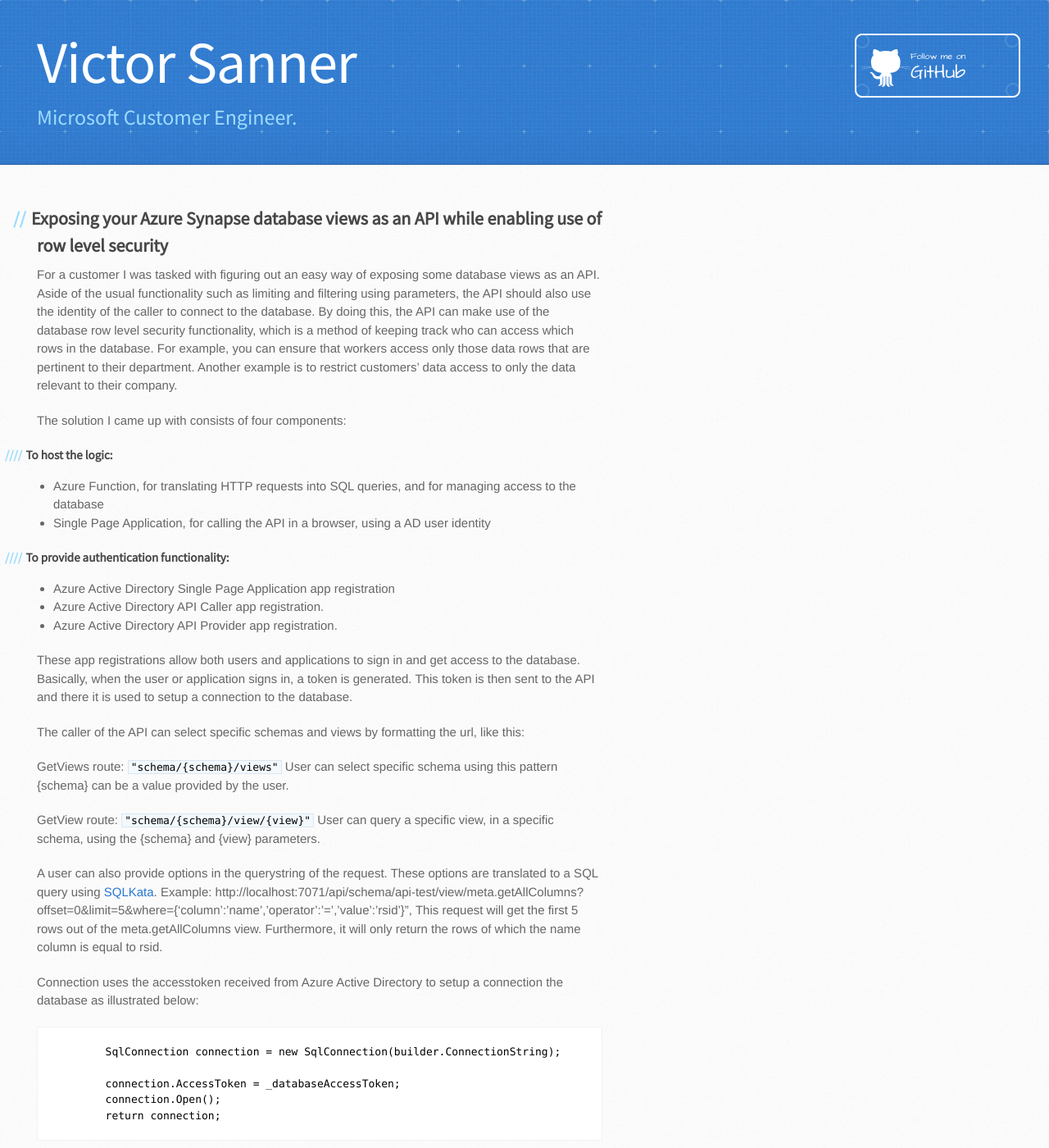
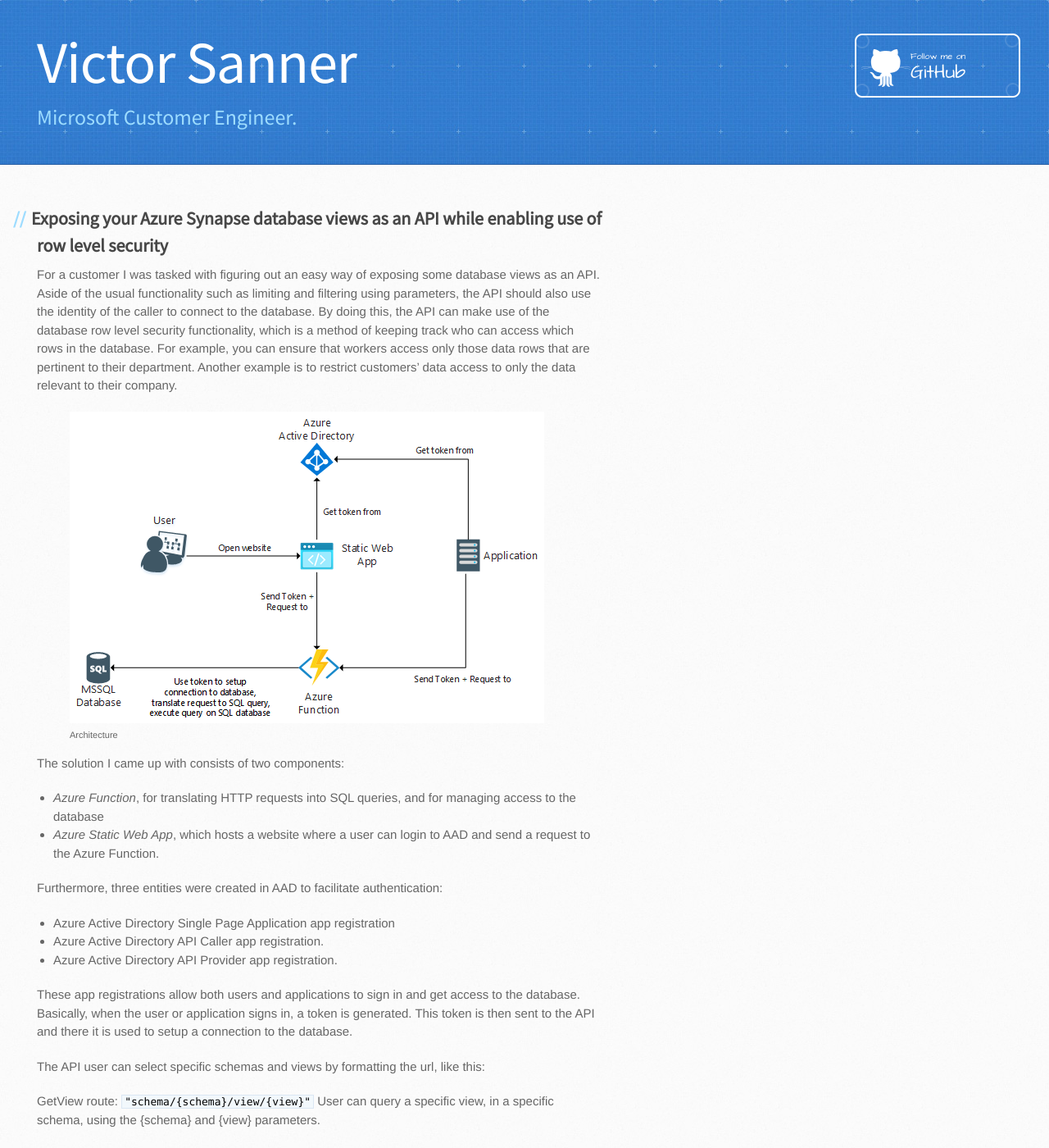
Before and after one commit to drmanhatin/drmanhatin.github.io, a Jekyll site: the page built from _posts/2022-2-2-expose-your-synapse-sql-views-as-api.md, in a window 1280 px wide and 1400 px high. Shown: the whole window at 82% size. Built offline with Jekyll 4.4.1, drawn with Linux system fonts in a browser that asks for light colours; our own code applies the rules of GitHub Pages for plain Markdown files.

Commit message:
formatting

```diff
--- a/_posts/2022-2-2-expose-your-synapse-sql-views-as-api.md
+++ b/_posts/2022-2-2-expose-your-synapse-sql-views-as-api.md
@@ -1,25 +1,26 @@
 ## Exposing your Azure Synapse database views as an API while enabling use of row level security
 For a customer I was tasked with figuring out an easy way of exposing some database views as an API. Aside of the usual functionality such as limiting and filtering using parameters, the API should also use the identity of the caller to connect to the database. By doing this, the API can make use of the database row level security functionality, which is a method of keeping track who can access which rows in the database.  For example, you can ensure that workers access only those data rows that are pertinent to their department. Another example is to restrict customers' data access to only the data relevant to their company.
 
-The solution I came up with consists of four components:
 
-#### To host the logic:
-- Azure Function, for translating HTTP requests into SQL queries, and for managing access to the database
-- Single Page Application, for calling the API in a browser, using a AD user identity
+<figure>
+        <img src="/assets/images/func-architecture.png" />
+        <figcaption>Architecture</figcaption>
+</figure>
 
+The solution I came up with consists of two components:
 
-#### To provide authentication functionality:
+- *Azure Function*, for translating HTTP requests into SQL queries, and for managing access to the database
+- *Azure Static Web App*, which hosts a website where a user can login to AAD and send a request to the Azure Function.
+
+Furthermore, three entities were created in AAD to facilitate authentication:
+
 - Azure Active Directory Single Page Application app registration
 - Azure Active Directory API Caller app registration.
 - Azure Active Directory API Provider app registration.
 
 These app registrations allow both users and applications to sign in and get access to the database. Basically, when the user or application signs in, a token is generated. This token is then sent to the API and there it is used to setup a connection to the database.
 
-The caller of the API can select specific schemas and views by formatting the url, like this:
-
-GetViews route:
-`"schema/{schema}/views"`
-User can select specific schema using this pattern {schema} can be a value provided by the user.
+The API user can select specific schemas and views by formatting the url, like this:
 
 GetView route:
 `"schema/{schema}/view/{view}"`
@@ -28,7 +29,6 @@ User can query a specific view, in a specific schema, using the {schema} and {vi
 A user can also provide options in the querystring of the request. These options are translated to a SQL query using [SQLKata](https://sqlkata.com/docs).
 Example: http://localhost:7071/api/schema/api-test/view/meta.getAllColumns?offset=0&limit=5&where={'column':'name','operator':'=','value':'rsid'}",
 This request will get the first 5 rows out of the meta.getAllColumns view. Furthermore, it will only return the rows of which the name column is equal to rsid.
-
 
 Connection uses the accesstoken received from Azure Active Directory to setup a connection the database as illustrated below:
 
@@ -42,6 +42,9 @@ Connection uses the accesstoken received from Azure Active Directory to setup a
 
 
 ### Architecture/Token Flow
+
+
+
 <figure>
         <img src="/assets/images/tokenflow.png" />
         <figcaption>Token flow</figcaption>
```
Also changed, not shown: assets/images/func-architecture.png (added).
